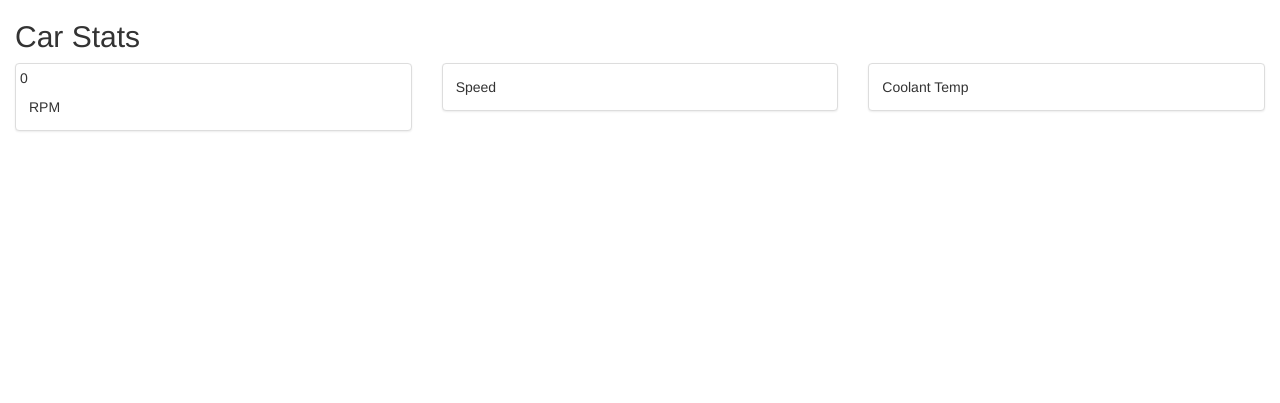
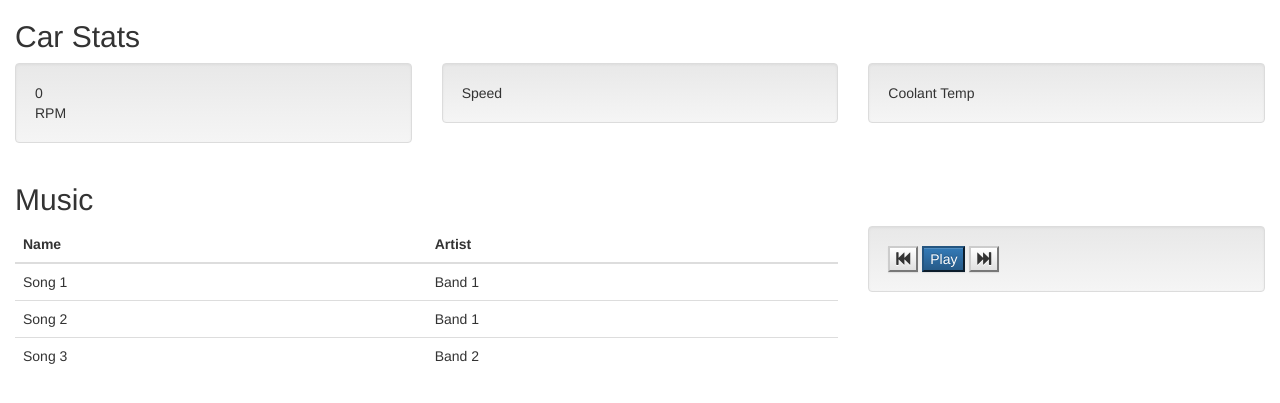
Before and after one commit to xylotope/carputer, a PHP site: page / in a window 1280 px wide. Shown: the top 403 px of the page. Run offline with PHP 8.4, Linux system fonts and the light colour scheme; some libraries are stand-ins or nearby versions.

Commit message:
Adding more to home page.

```diff
--- a/index.php
+++ b/index.php
@@ -22,26 +22,62 @@
         <div class="container-fluid">
             <h2>Car Stats</h2>
             <div class="row">
-                <div class="col-md-4">
-                    <div class="thumbnail">
+                <div class="col-xs-4">
+                    <div class="well">
                         <div id="car-stat1">0</div>
                         <div class="caption">
                             RPM
                         </div>
                     </div>
                 </div>
-                <div class="col-md-4">
-                    <div class="thumbnail">
+                <div class="col-xs-4">
+                    <div class="well">
                         <div class="caption">
                             Speed
                         </div>
                     </div>
                 </div>
-                <div class="col-md-4">
-                    <div class="thumbnail">
+                <div class="col-xs-4">
+                    <div class="well">
                         <div class="caption">
                             Coolant Temp
                         </div>
+                    </div>
+                </div>
+            </div>
+            <h2>Music</h2>
+            <div class="row">
+                <div class="col-md-8">
+                    <div class="table-responsive">
+                        <table class="table">
+                            <thead>
+                                <tr>
+                                    <th>Name</th>
+                                    <th>Artist</th>
+                                </tr>
+                            </thead>
+                            <tbody>
+                                <tr>
+                                    <td>Song 1</td>
+                                    <td>Band 1</td>
+                                </tr>
+                                <tr>
+                                    <td>Song 2</td>
+                                    <td>Band 1</td>
+                                </tr>
+                                <tr>
+                                    <td>Song 3</td>
+                                    <td>Band 2</td>
+                                </tr>
+                            </tbody>
+                        </table>
+                    </div>
+                </div>
+                <div class="col-md-4">
+                    <div class="well">
+                        <button type="button" class="btn-default"><span class="glyphicon glyphicon-fast-backward"></span></button>
+                        <button type="button" class="btn-primary">Play</button>
+                        <button type="button" class="btn-default"><span class="glyphicon glyphicon-fast-forward"></span></button>
                     </div>
                 </div>
             </div>
```
